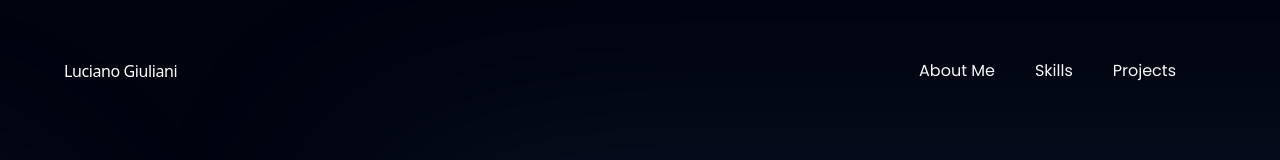
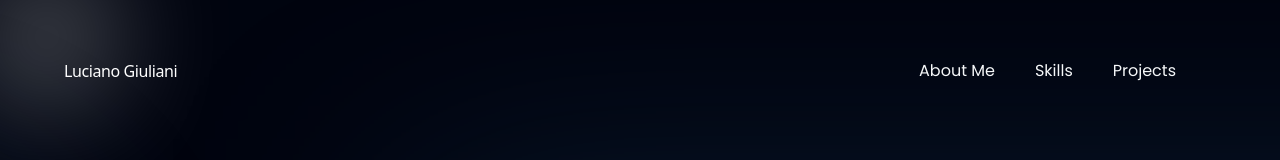
Before and after one commit to LuchoGiuliani/PortfolioLuciano, a React (Vite) app: page / in a window 1280 px wide. Shown: the top 160 px of the page. Built offline with nearby package versions, Linux system fonts and the light colour scheme.

Commit message:
cambios en el mouseEvent more blur

```diff
--- a/package.json
+++ b/package.json
@@ -9,6 +9,7 @@
     "preview": "vite preview"
   },
   "dependencies": {
+    "framer-motion": "^10.13.1",
     "gsap": "^3.12.1",
     "react": "^18.2.0",
     "react-dom": "^18.2.0",
--- a/src/App.jsx
+++ b/src/App.jsx
@@ -9,7 +9,7 @@ import {
   Footer,
   Banner,
 } from "./components";
-
+import { motion } from "framer-motion"
 import { useState, useEffect, useLayoutEffect, useRef } from "react";
 import { gsap } from "gsap";
 import { ScrollTrigger } from "gsap/dist/ScrollTrigger";
@@ -17,6 +17,42 @@ import { ScrollTrigger } from "gsap/dist/ScrollTrigger";
 gsap.registerPlugin(ScrollTrigger);
 
 const App = () => {
+  const [mousePosition,setMousePosition] = useState({
+    x:0,
+    y:0
+  })
+
+  const [cursorVariant, setCursorVariant] = useState("default")
+
+  useEffect(() => {
+    const mouseMove = (e) => {
+      setMousePosition({
+      x: e.clientX,
+      y: e.clientY
+    })
+  }
+  window.addEventListener("mousemove",mouseMove)
+  return () => {
+    window.removeEventListener("mousemove",mouseMove)
+  }
+  }, [])
+
+  const variants = {
+    default : {
+      x: mousePosition.x -10,
+      y: mousePosition.y -10
+    },
+    text:{
+      height: 80,
+      width: 80,
+      x: mousePosition.x -3,
+      y: mousePosition.y -3,
+    },
+
+  }
+  const textEnter = () => setCursorVariant("text");
+  const textLeave = () => setCursorVariant("default");
+
   const main = useRef()
   useEffect(() => {
     const colorChange = gsap.utils.toArray(".box");
@@ -46,8 +82,16 @@ const App = () => {
   });
 }, [main]);
 
+
+
   return (
-    <div className="bg-primary w-full  cont body overflow-hidden">
+    <div className="bg-primary w-full  cont body overflow-hidden" onMouseEnter={textEnter}
+    onMouseLeave={textLeave}>
+ <motion.div
+        className="cursor"
+        variants={variants}
+        animate={cursorVariant}
+      />
       <div className={`${styles.paddingX} ${styles.flexCenter}`}>
         <div className={`${styles.boxWidth}`}>
           <Navbar />
--- a/src/index.css
+++ b/src/index.css
@@ -204,3 +204,12 @@ h1 {
   clip-path: polygon(0 0, 100% 0, 100% 100%, 0% 100%);
   line-height: 5.9rem;
 }
+
+.cursor {
+  border-radius: 50%;
+  background-color: #ffffff;
+  filter: blur(4.1rem);
+  position: fixed;
+  top: 0;
+  left: 10px;
+}
```
Also changed, not shown: 1 other file (tests, documents, lock files or other folders).
